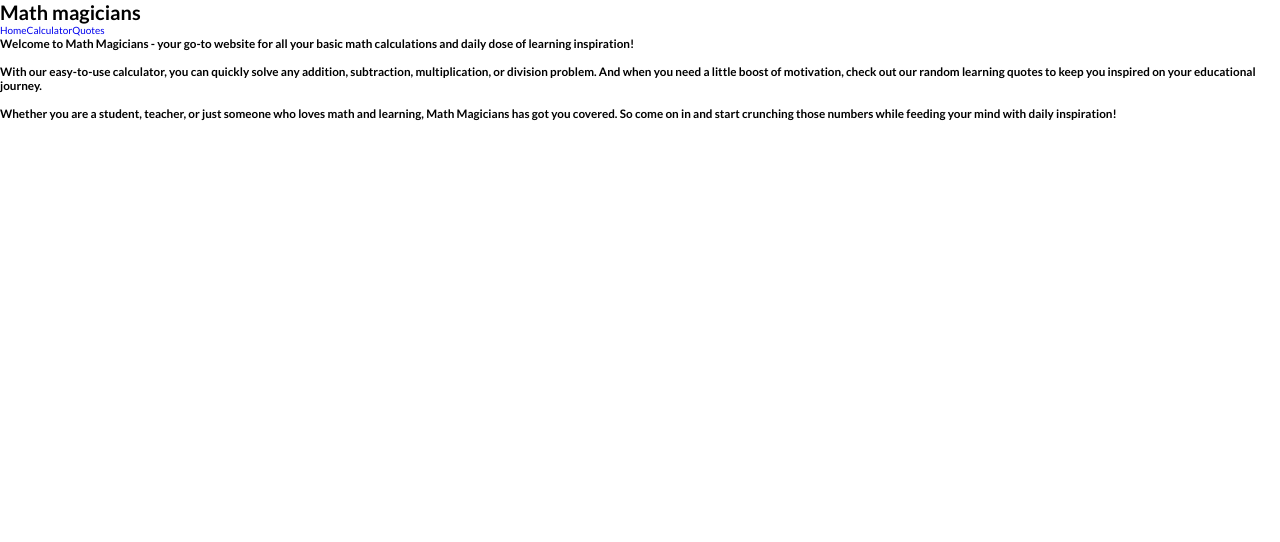
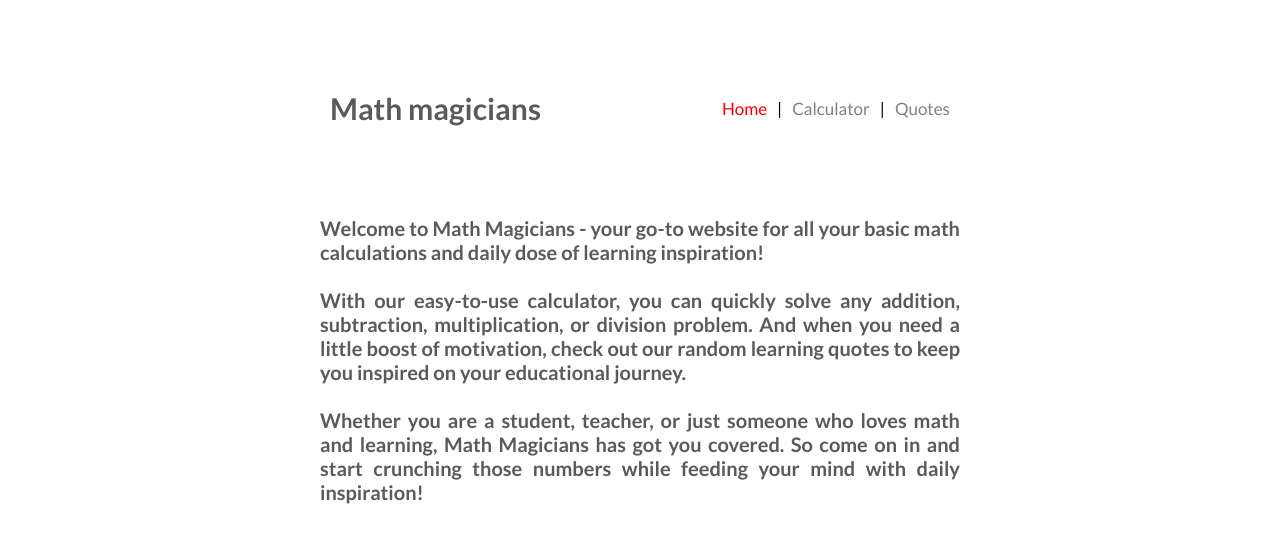
Before and after one commit to Otegaa/math-magicians, a React (Create React App) app: page / in a window 1280 px wide. Shown: the top 542 px of the page. Built offline with nearby package versions, Linux system fonts and the light colour scheme; the HTML template or start-up script is replaced by a standard one.

Commit message:
Implement css styles for website

```diff
--- a/src/components/Navbar.js
+++ b/src/components/Navbar.js
@@ -2,12 +2,40 @@ import React from 'react';
 // eslint-disable-next-line import/no-extraneous-dependencies
 import { NavLink } from 'react-router-dom';
 
-const Navbar = () => (
-  <nav className="navbar">
-    <NavLink to="/">Home</NavLink>
-    <NavLink to="/calculator">Calculator</NavLink>
-    <NavLink to="/quotes">Quotes</NavLink>
-  </nav>
-);
+const Navbar = () => {
+  const navbar = {
+    display: 'flex',
+    gap: '1rem',
+    fontSize: '1.7rem',
+  };
+  return (
+    <nav style={navbar}>
+      <NavLink
+        to="/"
+        style={({ isActive }) => ({ color: isActive ? 'red' : 'grey' })}
+      >
+        Home
+      </NavLink>
+
+      <span>|</span>
+
+      <NavLink
+        to="/calculator"
+        style={({ isActive }) => ({ color: isActive ? 'red' : 'grey' })}
+      >
+        Calculator
+      </NavLink>
+
+      <span>|</span>
+
+      <NavLink
+        to="/quotes"
+        style={({ isActive }) => ({ color: isActive ? 'red' : 'grey' })}
+      >
+        Quotes
+      </NavLink>
+    </nav>
+  );
+};
 
 export default Navbar;
--- a/src/components/SharedLayout.js
+++ b/src/components/SharedLayout.js
@@ -1,16 +1,31 @@
 import React from 'react';
 // eslint-disable-next-line import/no-extraneous-dependencies
-import { Outlet } from 'react-router-dom';
+import { Outlet, NavLink } from 'react-router-dom';
 import Navbar from './Navbar';
 
-const SharedLayout = () => (
+const SharedLayout = () => {
+  const navbar = {
+    padding: '1rem',
+    display: 'flex',
+    justifyContent: 'space-between',
+    alignItems: 'center',
+    margin: '8rem auto',
+    width: '50%',
+    maxWidth: '80%',
+  };
+  return (
     <>
-    <div className="shared-layout">
-      <h1>Math magicians</h1>
+      <div style={navbar}>
+        <h1>
+          <NavLink to="/" className="heading">
+            Math magicians
+          </NavLink>
+        </h1>
         <Navbar />
       </div>
       <Outlet />
     </>
   );
+};
 
 export default SharedLayout;
--- a/src/index.css
+++ b/src/index.css
@@ -5,6 +5,7 @@
   --color-secondary: #e0e0e0;
   --color-tertiary: #f4913e;
   --color-white: #fff;
+  --color-dark-grey: #5a5a5a;
   --transition: all 0.3s ease-in;
 }
 
@@ -31,6 +32,12 @@ body {
   min-height: 100vh;
   font-family: Lato, sans-serif;
   font-weight: 400;
+}
+
+section {
+  margin: 0 auto;
+  width: 50%;
+  max-width: 80%;
 }
 
 .container {
@@ -61,6 +68,7 @@ body {
   border: none;
   border-bottom: 2px solid var(--color-display);
   border-right: 2px solid var(--color-display);
+  cursor: pointer;
 }
 
 .btn-white {
@@ -78,11 +86,22 @@ body {
 .quote {
   width: 50%;
   max-width: 80%;
-  margin: 0 auto;
+  margin: 10rem auto;
   border: 1px solid var(--color-tertiary);
   padding: 2rem;
 }
 
-.quote-list {
+.quote-list,
+.welcome {
   font-size: 2rem;
 }
+
+.welcome {
+  color: var(--color-dark-grey);
+  text-align: justify;
+}
+
+.heading {
+  font-size: 3rem;
+  color: var(--color-dark-grey);
+}
--- a/src/pages/Error.js
+++ b/src/pages/Error.js
@@ -1,10 +1,16 @@
 import React from 'react';
 
-const Error = () => (
-  <div className="error">
-    <h2>404!</h2>
-    <p>Page not found</p>
-  </div>
-);
+const Error = () => {
+  const error = {
+    marginTop: '20rem',
+    fontSize: '2rem',
+  };
+  return (
+    <section style={error}>
+      <h2>404!</h2>
+      <p>Page not found</p>
+    </section>
+  );
+};
 
 export default Error;
--- a/src/pages/Home.js
+++ b/src/pages/Home.js
@@ -1,8 +1,8 @@
 import React from 'react';
 
 const Home = () => (
-  <div>
-    <h3 className="">
+  <section>
+    <h3 className="welcome">
       Welcome to Math Magicians - your go-to website for all your basic math
       calculations and daily dose of learning inspiration!
       <br />
@@ -17,7 +17,7 @@ const Home = () => (
       learning, Math Magicians has got you covered. So come on in and start
       crunching those numbers while feeding your mind with daily inspiration!
     </h3>
-  </div>
+  </section>
 );
 
 export default Home;
```
Lines whose indentation alone changed are shown as unchanged.
